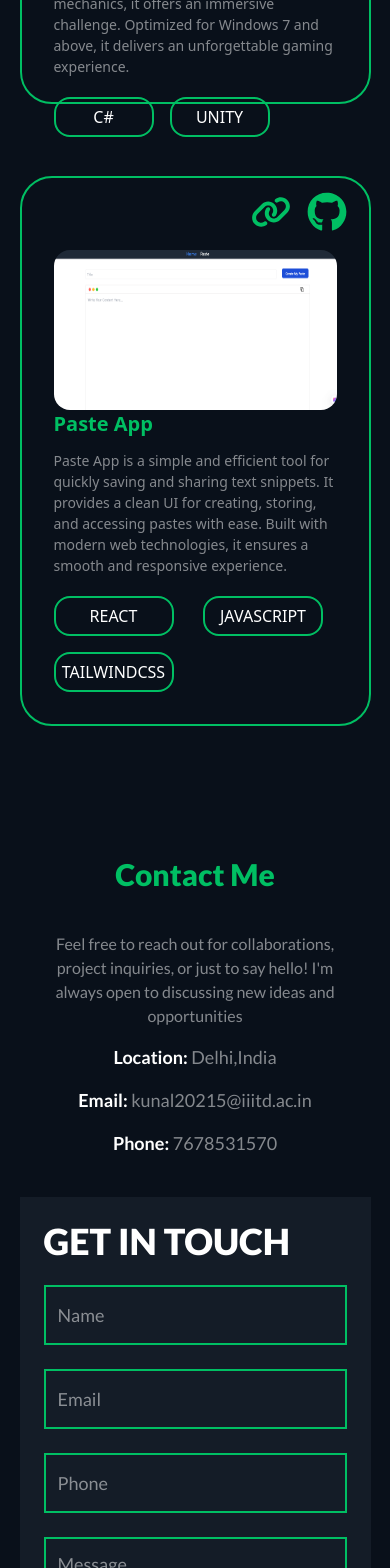
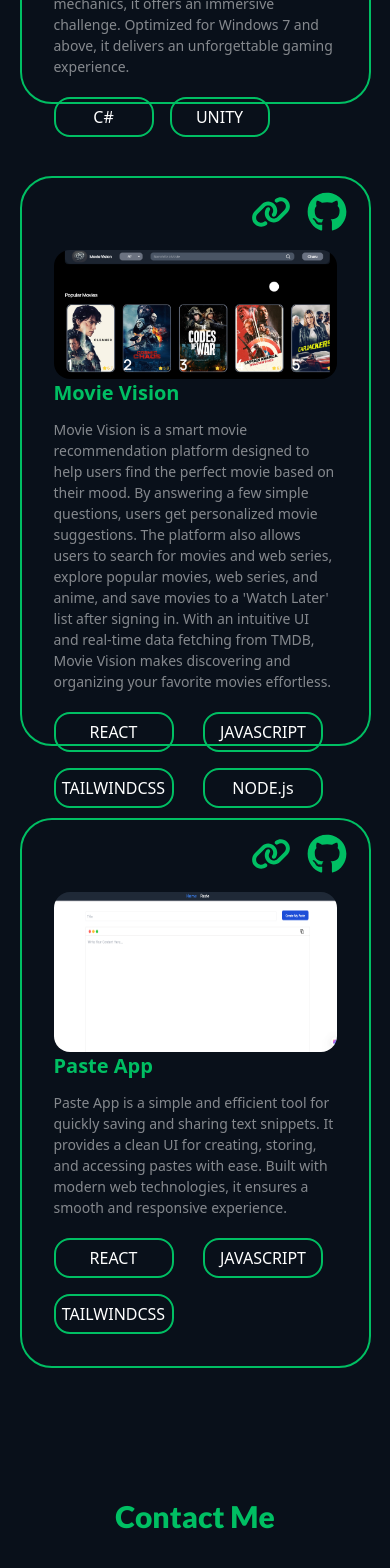
Before and after one commit to Kunal182001/Portfolio, a React (Vite) app: page / in a window 390 px wide. Shown: the part 5782-7350 px from the top of the page. Built offline with nearby package versions, Linux system fonts and the light colour scheme.

Commit message:
version 1.1

```diff
--- a/src/Components/HomePage/HomeMidSection.jsx
+++ b/src/Components/HomePage/HomeMidSection.jsx
@@ -116,7 +116,7 @@
                  className='w-full flex flex-col md:flex-row justify-start items-center gap-10 mt-18 md:mt-5'>
                     {/* Download section */}
                     <motion.a
-                        href="https://drive.google.com/uc?export=download&id=1DblPN_DQBEWvwIfxSUaIC4wQ6Ok5cqsH"
+                        href="https://drive.google.com/uc?export=download&id=1subBZwYGp4REZuh3Pn5kXzmnV8_fFEMc"
                         download
                         className="w-[170px] h-[60px] text-[#09101A] rounded-2xl font-bold
                             font-[Lato] bg-[#00bf63] flex justify-between items-center p-6 cursor-pointer relative overflow-hidden"
--- a/src/Components/HomePage/ProjectSection.jsx
+++ b/src/Components/HomePage/ProjectSection.jsx
@@ -5,6 +5,7 @@
 import project1 from '../../assets/project1.png';
 import project2 from '../../assets/project2.png';
 import project3 from '../../assets/project3.png';
+import project4 from '../../assets/movie.png';
 import { LuDownload } from "react-icons/lu";
 
 const ProjectSection = () => {
@@ -187,6 +188,82 @@
                         boxShadow: "0px 10px 40px rgba(0, 191, 99, 0.5)",
                         transition: { duration: 0.4, ease: "easeOut" },
                     }}
+                    className="w-[90%] md:w-full h-[570px] md:h-[350px] border-2 border-[#00bf63] rounded-4xl mt-18 flex flex-col md:flex-row justify-between items-center p-8 relative bg-[#09101A] transition-all"
+                >
+                    {/* Image Section with Depth Effect */}
+                    <motion.img
+                        src={project4}
+                        alt="Project Screenshot"
+                        className="w-full h-[350px] md:w-[30%] md:h-[250px] rounded-2xl mt-10 md:mt-0"
+                        whileHover={{
+                            scale: 1.1,
+                            rotate: 3,
+                            filter: "brightness(1.2)",
+                            transition: { duration: 0.3 },
+                        }}
+                    />
+
+                    {/* Project Details with Floating Effect */}
+                    <motion.div
+                        className="w-full md:w-[60%] flex flex-col items-start"
+                        whileHover={{
+                            y: -5,
+                            transition: { duration: 0.3, ease: "easeOut" },
+                        }}
+                    >
+                        <p className="text-xl md:text-2xl font-extrabold text-[#00bf63]">Movie Vision</p>
+                        <p className="text-[14px] md:text-[16px] text-[#FFFFFF] opacity-50 break-words mt-3">
+                        Movie Vision is a smart movie recommendation platform designed to help users find the perfect movie based on their mood. By answering a few simple questions, users get personalized movie suggestions.
+                        The platform also allows users to search for movies and web series, explore popular movies, web series, and anime, and save movies to a 'Watch Later' list after signing in.
+                        With an intuitive UI and real-time data fetching from TMDB, Movie Vision makes discovering and organizing your favorite movies effortless.
+                        </p>
+
+                        {/* Tech Stack Badges with Flip Animation */}
+                        <div className="w-full grid grid-cols-2 md:grid-cols-5 text-[#FFFFFF] mt-5 gap-4">
+                            {["REACT", "JAVASCRIPT", "TAILWINDCSS","NODE.js", "MONGODB","EXPRESS.js","MOTION","TMDB","FIREBASE"].map((tech, index) => (
+                                <motion.p
+                                    key={index}
+                                    className="w-[120px] md:w-[100px] h-[40px] border-[2px] border-[#00bf63] rounded-2xl flex justify-center items-center"
+                                    whileHover={{
+                                        rotateX: 360,
+                                        backgroundColor: "#00bf63",
+                                        color: "#09101A",
+                                        transition: { duration: 0.1 },
+                                    }}
+                                >
+                                    {tech}
+                                </motion.p>
+                            ))}
+                        </div>
+                    </motion.div>
+
+                    {/* Icons (GitHub & Live Link) with Hover Pulse */}
+                    <div className="w-[100px] h-[60px] absolute top-1 right-5 flex justify-center items-center gap-4">
+                        <motion.a href='https://movie-vision-01.vercel.app/'
+                            whileHover={{ scale: 1.3, y: -3, transition: { duration: 0.3 } }}
+                        >
+                            <FaLink className="w-[40px] h-[40px] cursor-pointer text-[#00bf63]" />
+                        </motion.a>
+                        <motion.a href='https://github.com/Kunal182001/Movie_Vision'
+                            whileHover={{ scale: 1.3, y: -3, transition: { duration: 0.3 } }}
+                        >
+                            <FaGithub className="w-[40px] h-[40px] cursor-pointer text-[#00bf63]" />
+                        </motion.a>
+                    </div>
+                </motion.div>
+                {/* Project 4 */}
+                <motion.div
+                    initial={{ opacity: 0, y: 50, scale: 0.8 }}
+                    whileInView={{ opacity: 1, y: 0, scale: 1 }}
+                    transition={{ duration: 1, ease: "easeInOut", delay: 0.7 }}
+                    viewport={{ once: true }}
+                    whileHover={{
+                        scale: 1.05,
+                        rotateX: 5,
+                        rotateY: 5,
+                        boxShadow: "0px 10px 40px rgba(0, 191, 99, 0.5)",
+                        transition: { duration: 0.4, ease: "easeOut" },
+                    }}
                     className="w-[90%] md:w-full h-[550px] md:h-[300px] border-2 border-[#00bf63] rounded-4xl mt-18 flex flex-col md:flex-row justify-between items-center p-8 relative bg-[#09101A] transition-all"
                 >
                     {/* Image Section with Depth Effect */}
@@ -250,6 +327,7 @@
                         </motion.a>
                     </div>
                 </motion.div>
+
             </div>
         </div>
     )
```
Also changed, not shown: src/assets/movie.png (added).
